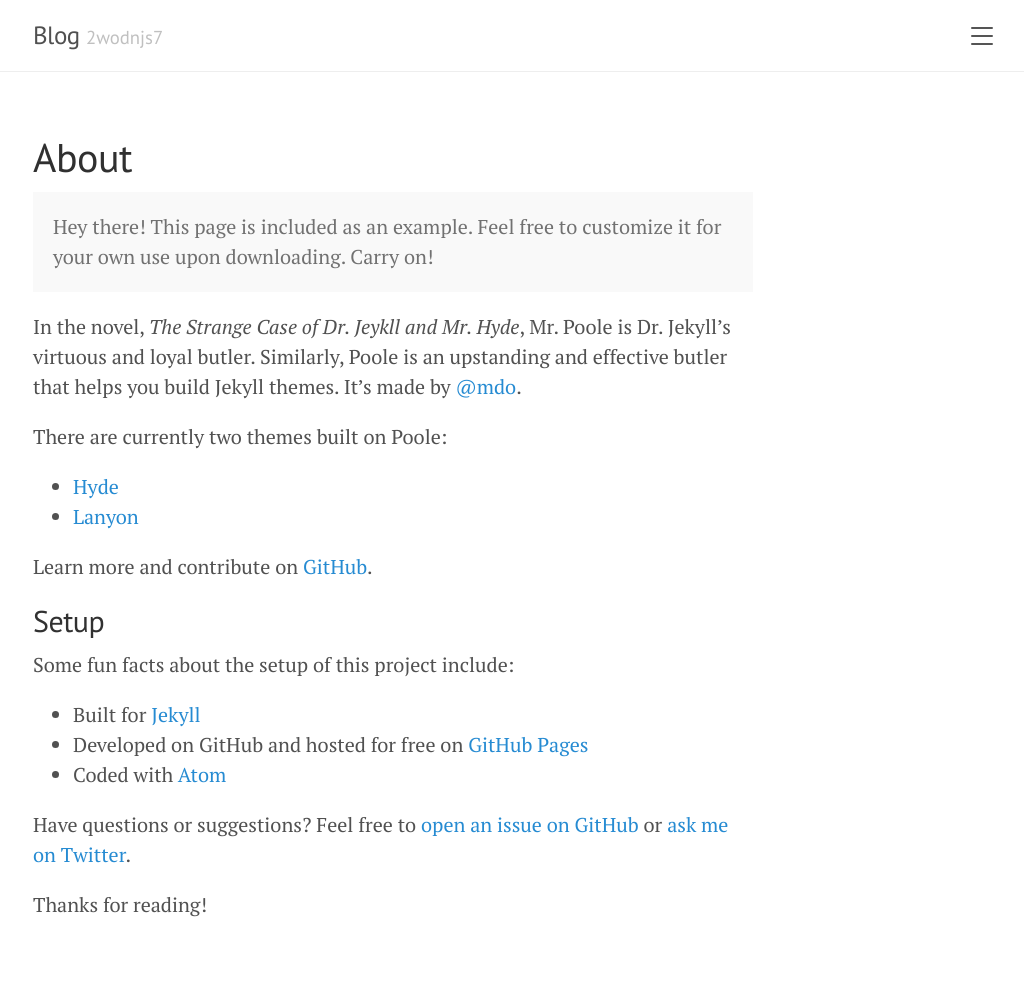
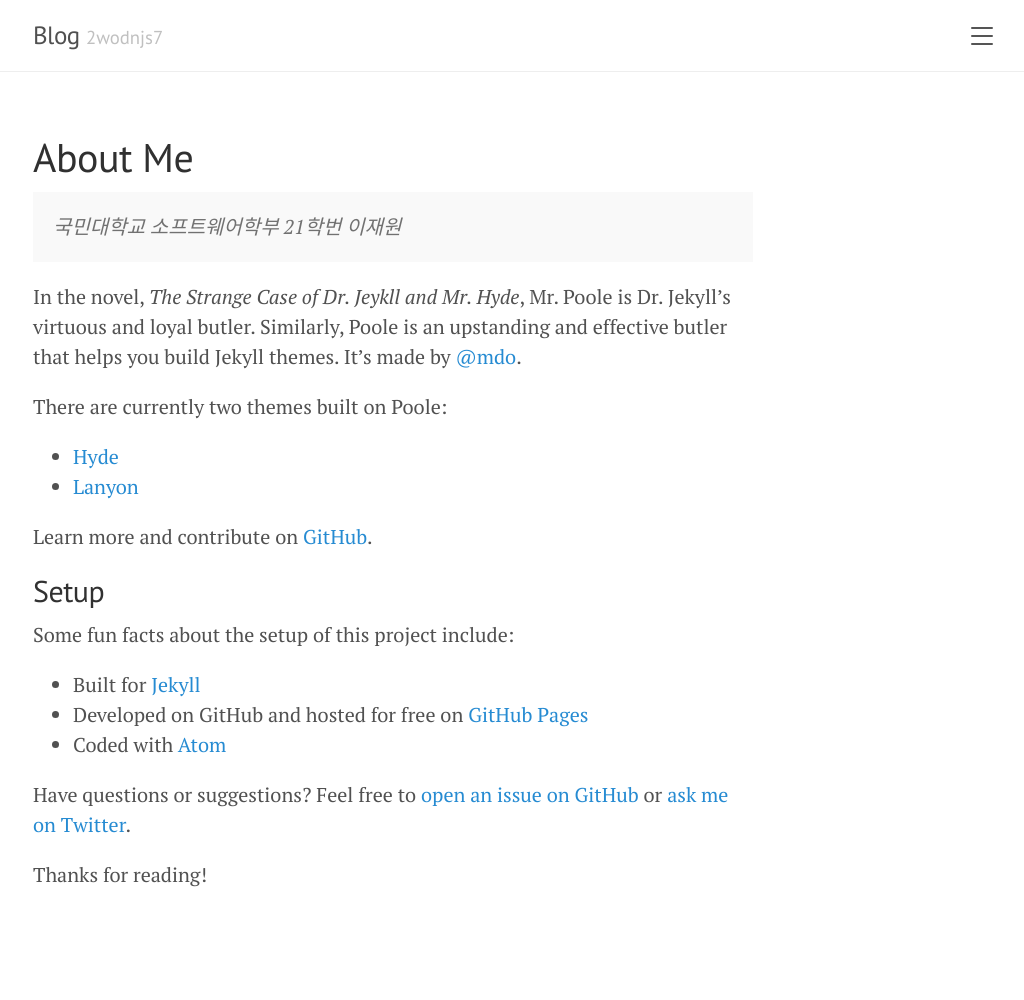
Before and after one commit to 2wodnjs7/2wodnjs7.github.io, a Jekyll site: the page built from about.md, in a window 1280 px wide. Shown: the whole page, without its empty margins (247-1271 px from the left). Built offline with Jekyll 4.4.1, drawn with Linux system fonts in a browser that asks for light colours; after the commit the page ends 970 px from its top, so only the background shows below that.

Commit message:
Update about.md

```diff
--- a/about.md
+++ b/about.md
@@ -1,10 +1,10 @@
 ---
 layout: page
-title: About
+title: About Me
 ---
 
 <p class="message">
-  Hey there! This page is included as an example. Feel free to customize it for your own use upon downloading. Carry on!
+  <i>국민대학교 소프트웨어학부 21학번 이재원</i>
 </p>
 
 In the novel, *The Strange Case of Dr. Jeykll and Mr. Hyde*, Mr. Poole is Dr. Jekyll's virtuous and loyal butler. Similarly, Poole is an upstanding and effective butler that helps you build Jekyll themes. It's made by [@mdo](https://twitter.com/mdo).
```
